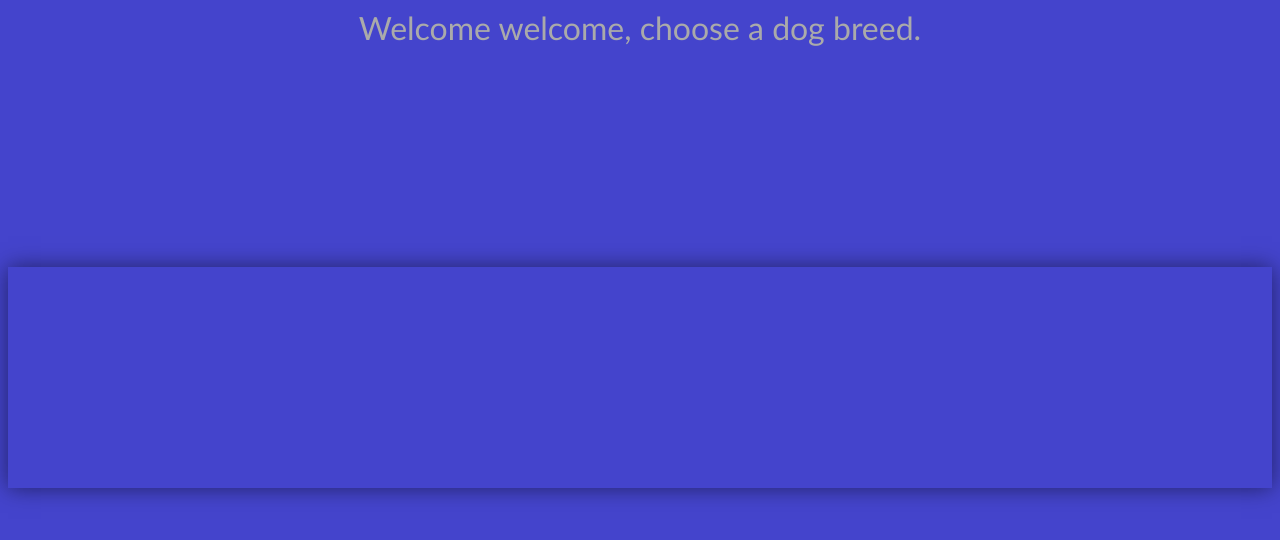
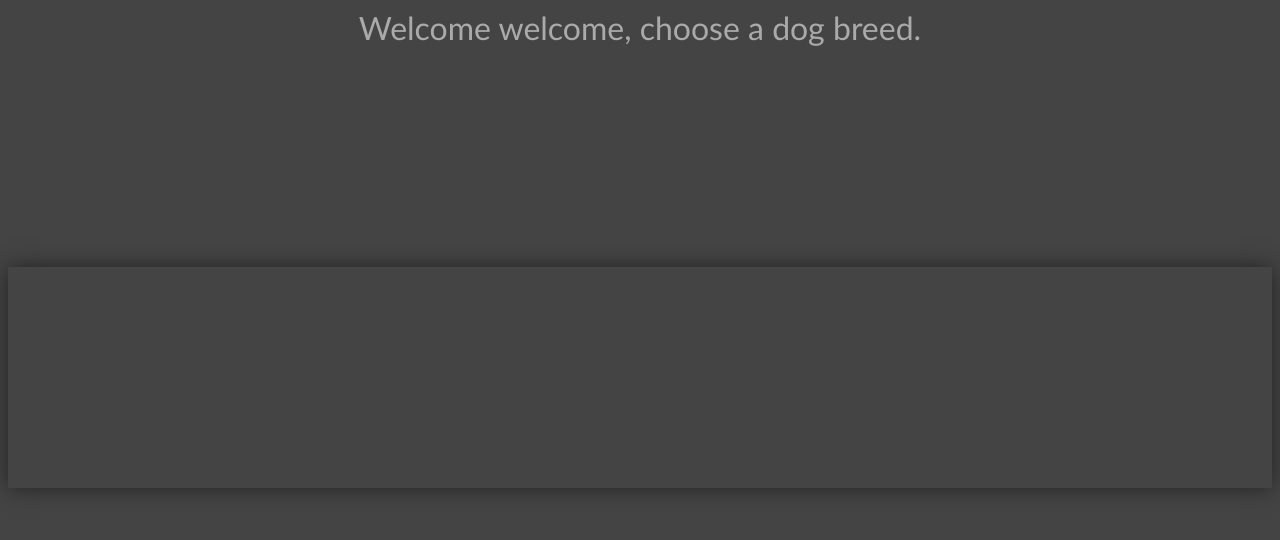
Before and after one commit to vdv7/dogs, a plain HTML site: page index.html in a window 1280 px wide. Drawn offline with Linux system fonts and the light colour scheme; no server answers.

Commit message:
Update style.css

```diff
--- a/style.css
+++ b/style.css
@@ -1,5 +1,5 @@
 body {
-    background-color: #44c;
+    background-color: #444;
     color: #aaa;
     font-family: 'Gill Sans', 'Gill Sans MT', Calibri, 'Trebuchet MS', sans-serif;
     text-align: center;
```
